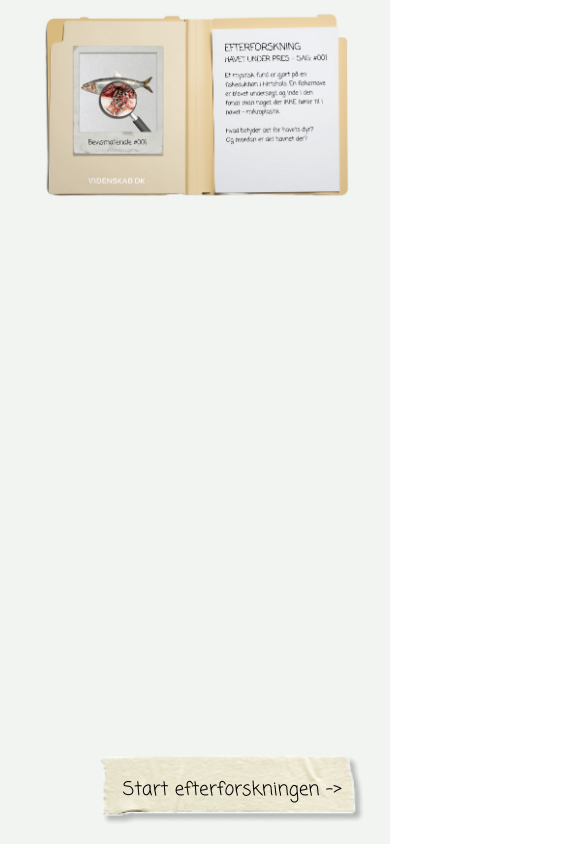
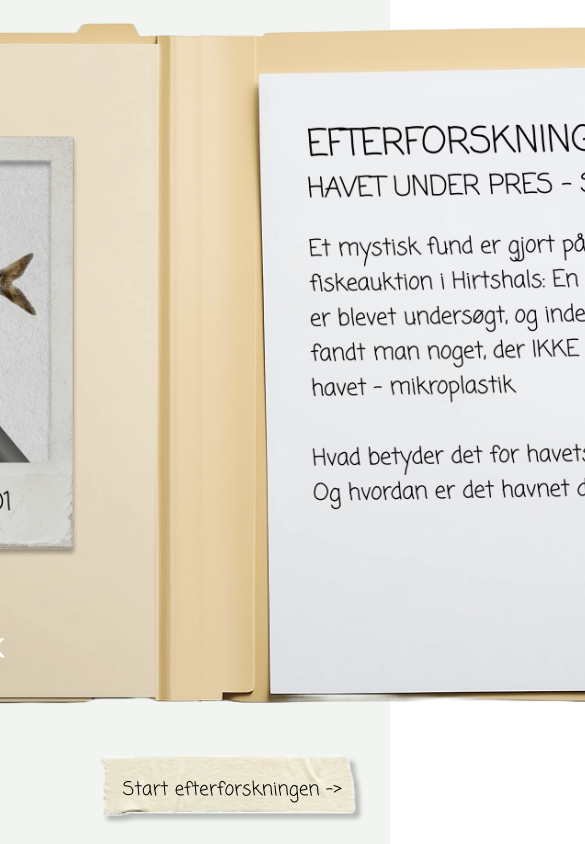
Before and after one commit to FrejaKM/mikroplastik, a Vue app: page /board in a window 390 px wide. Shown: the top 844 px of the page, 585 px wide, since content can reach past the window. Built offline with nearby package versions, Linux system fonts and the light colour scheme; a web font is replaced by a local one.

Commit message:
Update image dimensions and positioning for improved responsiveness in Board and File components

```diff
--- a/src/components/Board.vue
+++ b/src/components/Board.vue
@@ -554,7 +554,7 @@ onMounted(() => {
 }
 
 .final-completion-image img {
-    width: clamp(300px, 85vw, 1200px);
+    width: 80vw;
     height: auto;
     object-fit: contain;
     filter: drop-shadow(0 0 20px rgba(0, 0, 0, 0.8));
@@ -566,8 +566,8 @@ onMounted(() => {
     background-size: contain;
     position: absolute;
     background-repeat: no-repeat;
-    top: clamp(40px, 8vh, 100px);
-    right: clamp(40px, 8vw, 120px);
+    top: clamp(50px, 10vh, 110px);
+    right: clamp(35px, 7vw, 110px);
     width: clamp(30px, 3vw, 50px);
     height: clamp(30px, 3vw, 50px);
     border: none;
@@ -621,7 +621,7 @@ onMounted(() => {
 }
 
 .stamp-image img {
-    width: clamp(200px, 30vw, 450px);
+    width: 50vh;
     height: auto;
     object-fit: contain;
     filter: drop-shadow(0 0 20px rgba(0, 0, 0, 0.0));
--- a/src/components/File.vue
+++ b/src/components/File.vue
@@ -12,21 +12,18 @@
 <style scoped>
 .file-container {
     background-color: #F1F4F0;
-    font-family: 'Coming Soon', cursive;
     display: flex;
     flex-direction: column;
     align-items: center;
     justify-content: top;
     width: 100vw;
     height: 100vh;
-    padding-top: var(--padding-small);
     box-sizing: border-box;
 }
 
 .file-image {
     display: block;
-    width: clamp(300px, 80vw, 1200px);
-    height: auto;
+    width: 140vh;
 }
 
 .start-button {
```
